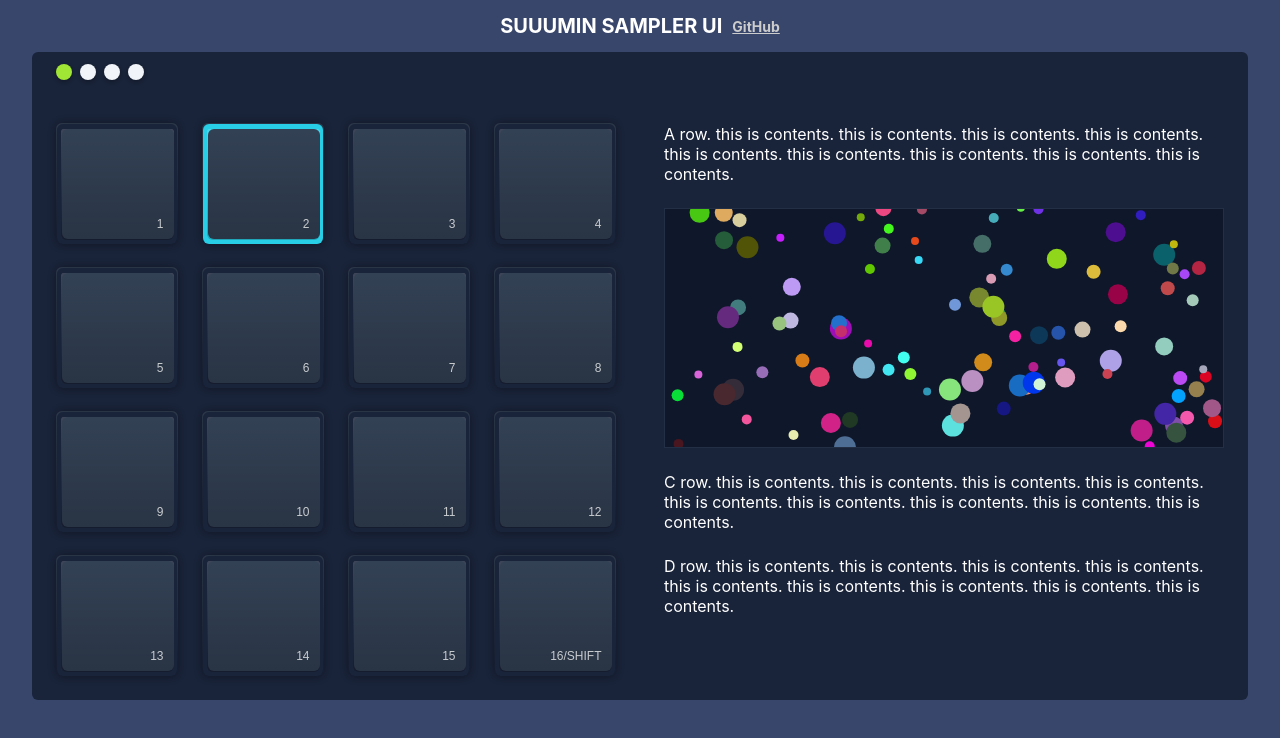
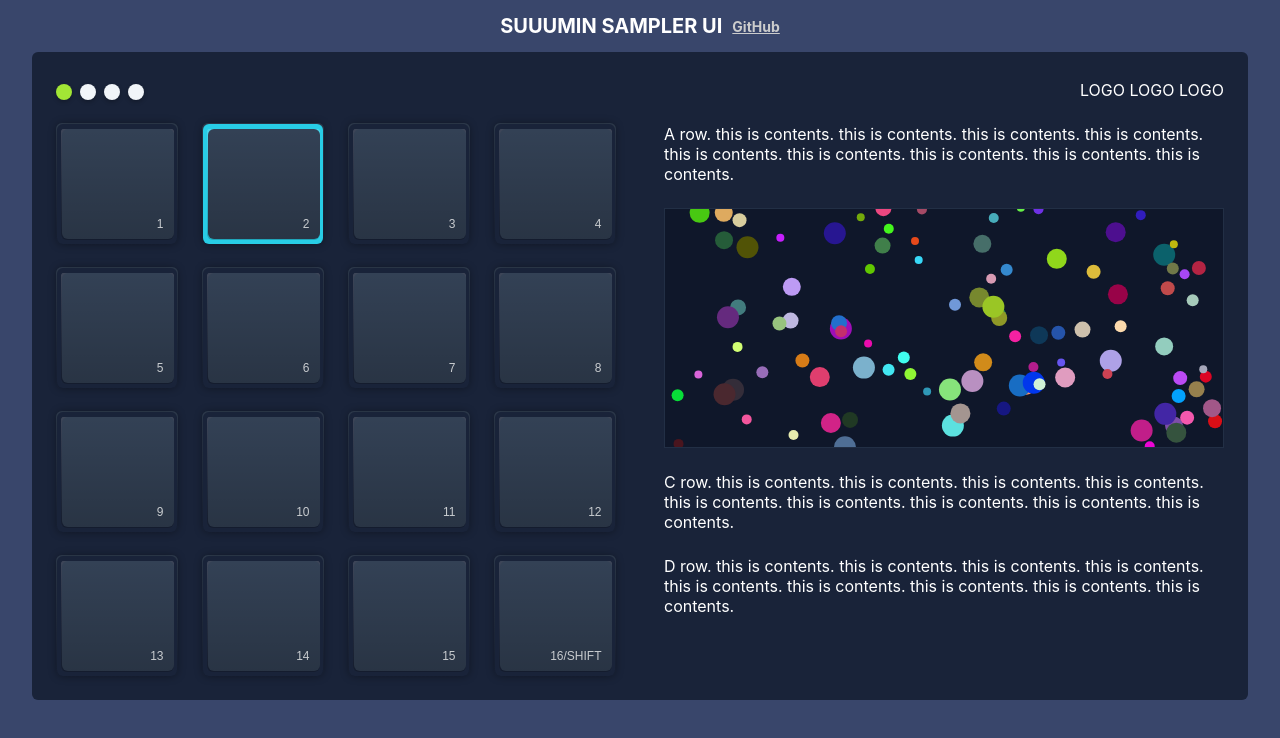
Before and after one commit to masa-sumimoto/suuumin-sampler-ui, a React (Create React App) app: page / in a window 1280 px wide. Shown: the top 738 px of the page. Built offline with nearby package versions, Linux system fonts and the light colour scheme.

Commit message:
Update for head contents
- Add Width, Height and Flex Utilities
- Update head contents layout design
- Add tmp header logo text

```diff
--- a/src/components-layout/HeadContents.tsx
+++ b/src/components-layout/HeadContents.tsx
@@ -5,8 +5,8 @@ import MeasureLed from "../components/MeasureLed";
 const HeadContents = () => {
   return (
     <div className="head-container app-u-mb-gutter">
-      <div className="app-row app-u-mx-0">
-        <div className="app-col-12">
+      <div className="app-row app-u-mx-0 app-u-h-100 app-u-justify-content-between app-u-align-items-end">
+        <div className="app-col-auto">
           <div className="measure-leds">
             <MeasureLed isActive={true} />
             <MeasureLed />
@@ -14,6 +14,7 @@ const HeadContents = () => {
             <MeasureLed />
           </div>
         </div>
+        <div className="app-col-auto">LOGO LOGO LOGO</div>
       </div>
     </div>
   );
--- a/src/scss/grid-system.scss
+++ b/src/scss/grid-system.scss
@@ -29,26 +29,48 @@
   margin: 0 -1 * $app-gutter;
 }
 
-.app-row > [class^="app-col-"] {
+// .app-row > [class^="app-col-"] {
+//   flex-grow: 0;
+//   flex-shrink: 0;
+//   flex-basis: auto;
+//   padding: 0 $app-gutter;
+// }
+
+@mixin col-style() {
   flex-grow: 0;
   flex-shrink: 0;
   flex-basis: auto;
   padding: 0 $app-gutter;
 }
 
+.app-col {
+  flex-grow: 1;
+  flex-basis: 0;
+  max-width: 100%;
+}
+
+.app-col-auto {
+  @include col-style;
+  max-width: none;
+}
+
 .app-col-12 {
+  @include col-style;
   width: 100%;
 }
 
 .app-col-6 {
+  @include col-style;
   width: 50%;
 }
 
 .app-col-4 {
+  @include col-style;
   width: 25%;
 }
 
 .app-col-lg-6 {
+  @include col-style;
   @media (min-width: map.get($app-breakpoints, "lg")) {
     width: 50%;
   }
--- a/src/scss/utilities.scss
+++ b/src/scss/utilities.scss
@@ -81,3 +81,25 @@
     order: 2 !important;
   }
 }
+
+// Width / Height
+//
+
+.app-u-w-100 {
+  width: 100% !important;
+}
+
+.app-u-h-100 {
+  height: 100% !important;
+}
+
+// Flex
+//
+
+.app-u-justify-content-between {
+  justify-content: space-between !important;
+}
+
+.app-u-align-items-end {
+  align-items: flex-end !important;
+}
```
